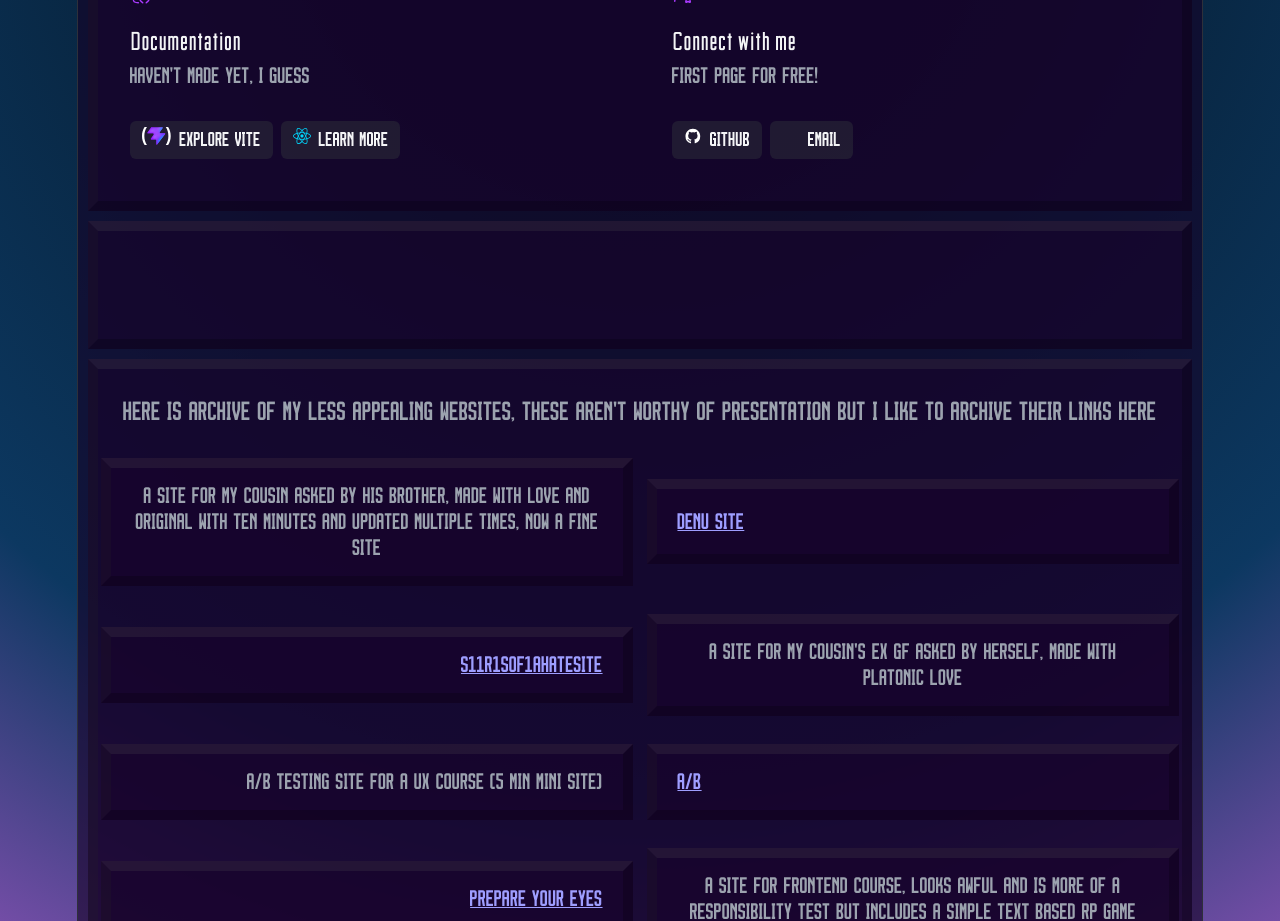
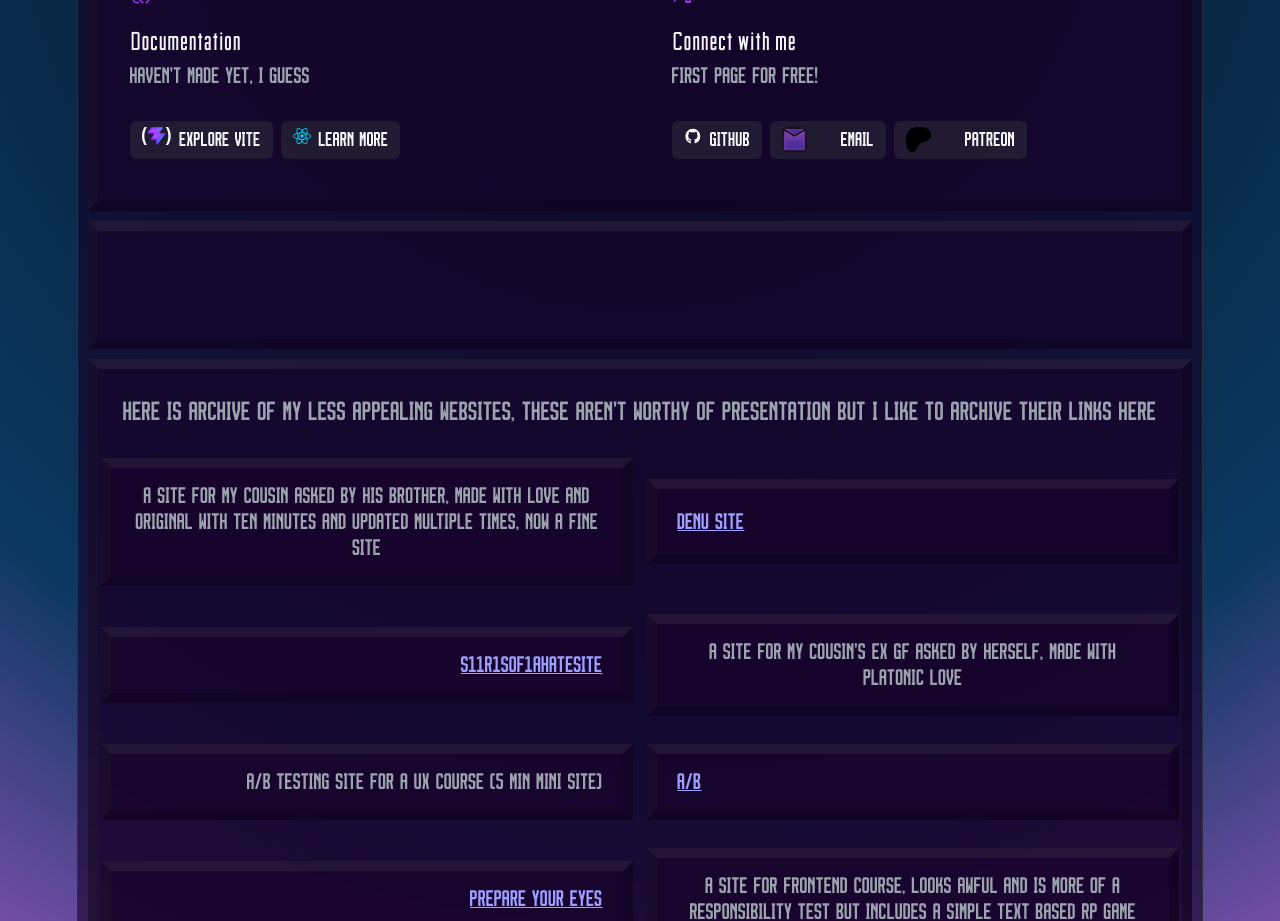
Before and after one commit to jepuli124/jepuli124.github.io, a React (Vite) app: page / in a window 1280 px wide. Shown: the part 1580-2501 px from the top of the page. Built offline with nearby package versions, Linux system fonts and the light colour scheme.

Commit message:
contact update

```diff
--- a/src/components/Contact.tsx
+++ b/src/components/Contact.tsx
@@ -48,7 +48,9 @@ const Contact: React.FC<incomingParams> = () => {
               </a>
             </li>
             <li>
+
               <a href="mailto:jepuli124@outlook.com" target="_blank">
+                <img src="/MailIcon.png" alt="" style={{height: "25px", width: "25px"}}/>
                 <svg
                   className="button-icon"
                   role="presentation"
@@ -59,6 +61,20 @@ const Contact: React.FC<incomingParams> = () => {
                 Email
               </a>
             </li>
+            <li>
+              <a href="https://patreon.com/MincedMeatGoblin?utm_medium=unknown&utm_source=join_link&utm_campaign=creatorshare_creator&utm_content=copyLink" target="_blank">
+                <img src="/PATREON_SYMBOL_1_BLACK_RGB.png" alt="" style={{height: "25px", width: "25px"}}/>
+
+                <svg
+                  className="button-icon"
+                  role="presentation"
+                  aria-hidden="true"
+                >
+
+                </svg>
+                Patreon
+              </a>
+            </li>
 
           </ul>
         </div>
```
Also changed, not shown: public/MailIcon.png (added), public/PATREON_SYMBOL_1_BLACK_RGB.png (added).
